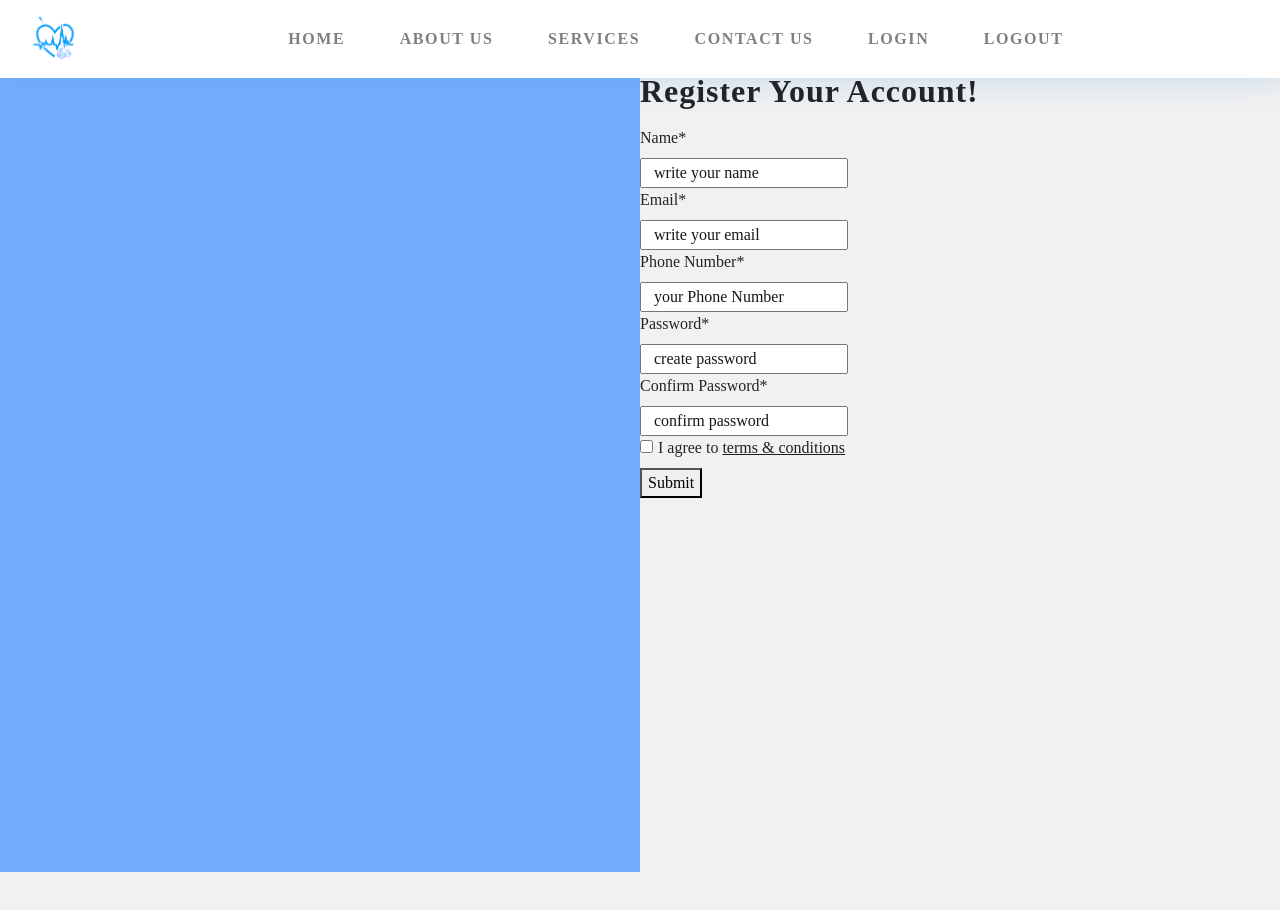
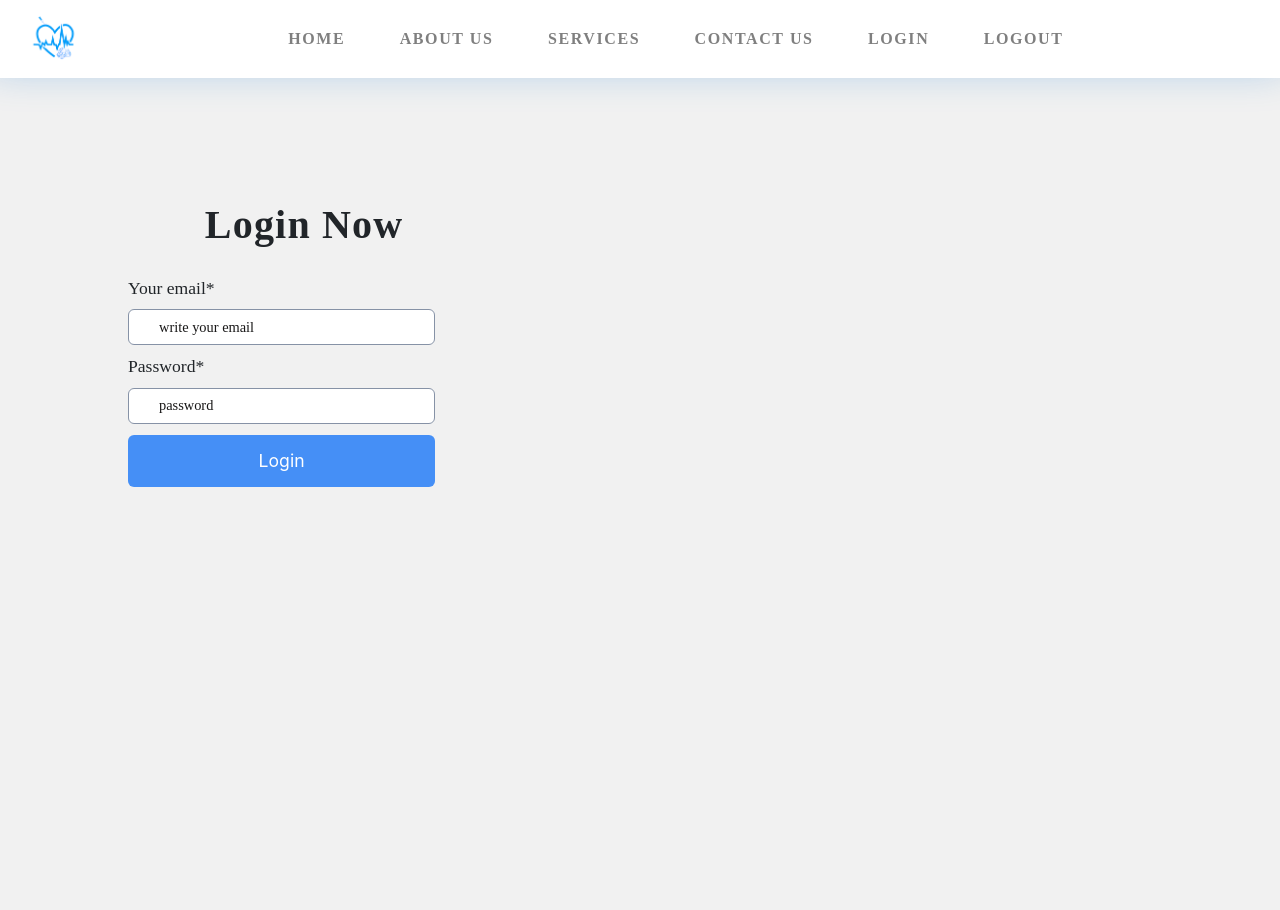
Before and after one commit to biley02/Medical-Record-Project, a React (Create React App) app in the folder medical-record/: page /user/login in a window 1280 px wide. Shown: the top 910 px of the page. Before the commit the page ends 872 px from the top, so only its background shows below. Built offline with nearby package versions, Linux system fonts and the light colour scheme.

Commit message:
added login form

```diff
--- a/medical-record/src/App.js
+++ b/medical-record/src/App.js
@@ -1,9 +1,10 @@
 import "./App.css";
 import Home from "./components/Home";
 import Navbar from "./components/Navbvar";
-import UserSignUp from './components/UserSignUp'
+import UserSignUp from "./components/UserSignUp";
 
 import { BrowserRouter as Router, Route, Switch } from "react-router-dom";
+import UserSignIn from "./components/UserSignIn";
 
 function App() {
   return (
@@ -13,8 +14,11 @@ function App() {
         <Route exact path="/">
           <Home />
         </Route>
+        <Route path="/user/signup">
+          <UserSignUp />
+        </Route>
         <Route path="/user/login">
-          <UserSignUp/>
+          <UserSignIn />
         </Route>
       </Switch>
     </Router>
--- /dev/null
+++ b/medical-record/src/components/UserSignIn.js
@@ -0,0 +1,62 @@
+import React from "react";
+import { useState, useEffect } from "react";
+import signUpLogo from "../img/signupLogo.png";
+import "../styles/login.css";
+import "../styles/signUp.css";
+import "../styles/passwordStrength.css";
+
+const UserSignIn = () => {
+  const type = "login";
+
+  const [loginDetails, setloginDetails] = useState({ email: "", password: "" });
+
+  const handleChange = (e) => {
+    const value = e.target.value;
+    const field = e.target.name;
+    setloginDetails({ ...loginDetails, [field]: value });
+  };
+  const loginSubmit = (e) => {
+    e.preventDefault();
+    console.log("form submitted", loginDetails);
+    setloginDetails({ email: "", password: "" });
+  };
+  return (
+    <div>
+      <div className={type === "login" ? "fadeIn" : "fadeOut"} id="logInform">
+        <h2 id="heading1">Login Now</h2>
+        <div id="details1">
+          <form onSubmit={loginSubmit}>
+            <label className="label2">Your email*</label>
+            <input
+              type="email"
+              className="inputDetails"
+              placeholder="write your email "
+              name="email"
+              value={loginDetails.email}
+              onChange={handleChange}
+              id="LoginEmail"
+              required
+            />
+            <label className="label2">Password*</label>
+            <input
+              className="inputDetails"
+              type="password"
+              placeholder="password "
+              name="password"
+              value={loginDetails.password}
+              onChange={handleChange}
+              required
+              id="password"
+            />
+            {/* <i className="fa fa-eye" aria-hidden="true" id="eyeIcon"></i> */}
+            <button type="submit" id="submitbtn1" onSubmit={loginSubmit}>
+              Login
+            </button>
+          </form>
+        </div>
+      </div>
+    </div>
+  );
+};
+
+export default UserSignIn;
```
